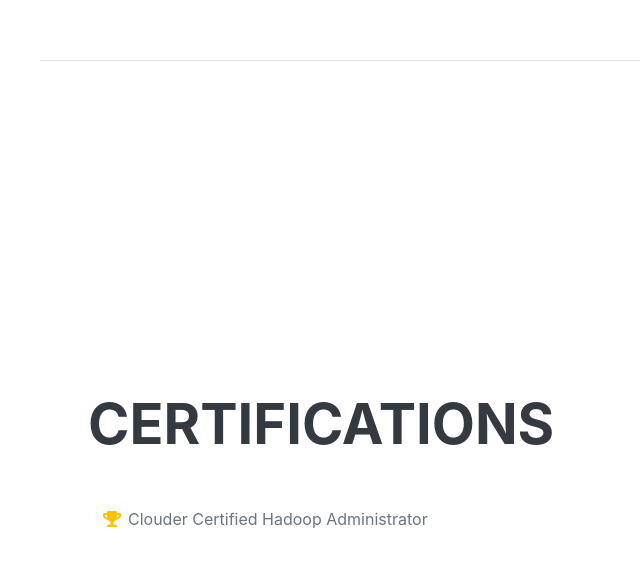
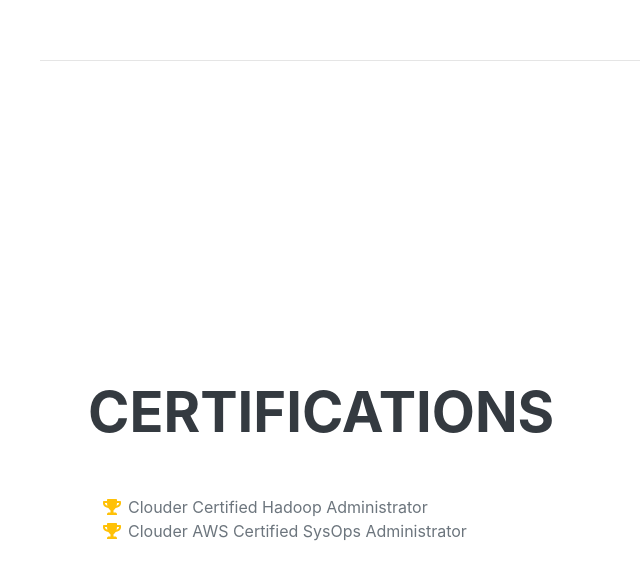
Before and after one commit to adityalolla/DigitalNomad, a plain HTML site: page Public/index.html in a window 1280 px wide. Shown: the part 4620-5199 px from the top of the page, without its empty margins (232-872 px from the left). Drawn offline with nearby package versions, Linux system fonts and the light colour scheme; a web font is replaced by a local one.

Commit message:
Added AWS SysOps to certs section

```diff
--- a/Public/index.html
+++ b/Public/index.html
@@ -224,7 +224,10 @@
                             <span class="fa-li"><i class="fas fa-trophy text-warning"></i></span>
                             Clouder Certified Hadoop Administrator
                         </li>
-
+                        <li>
+                            <span class="fa-li"><i class="fas fa-trophy text-warning"></i></span>
+                            Clouder AWS Certified SysOps Administrator
+                        </li>
                     </ul>
                 </div>
             </section>
```
